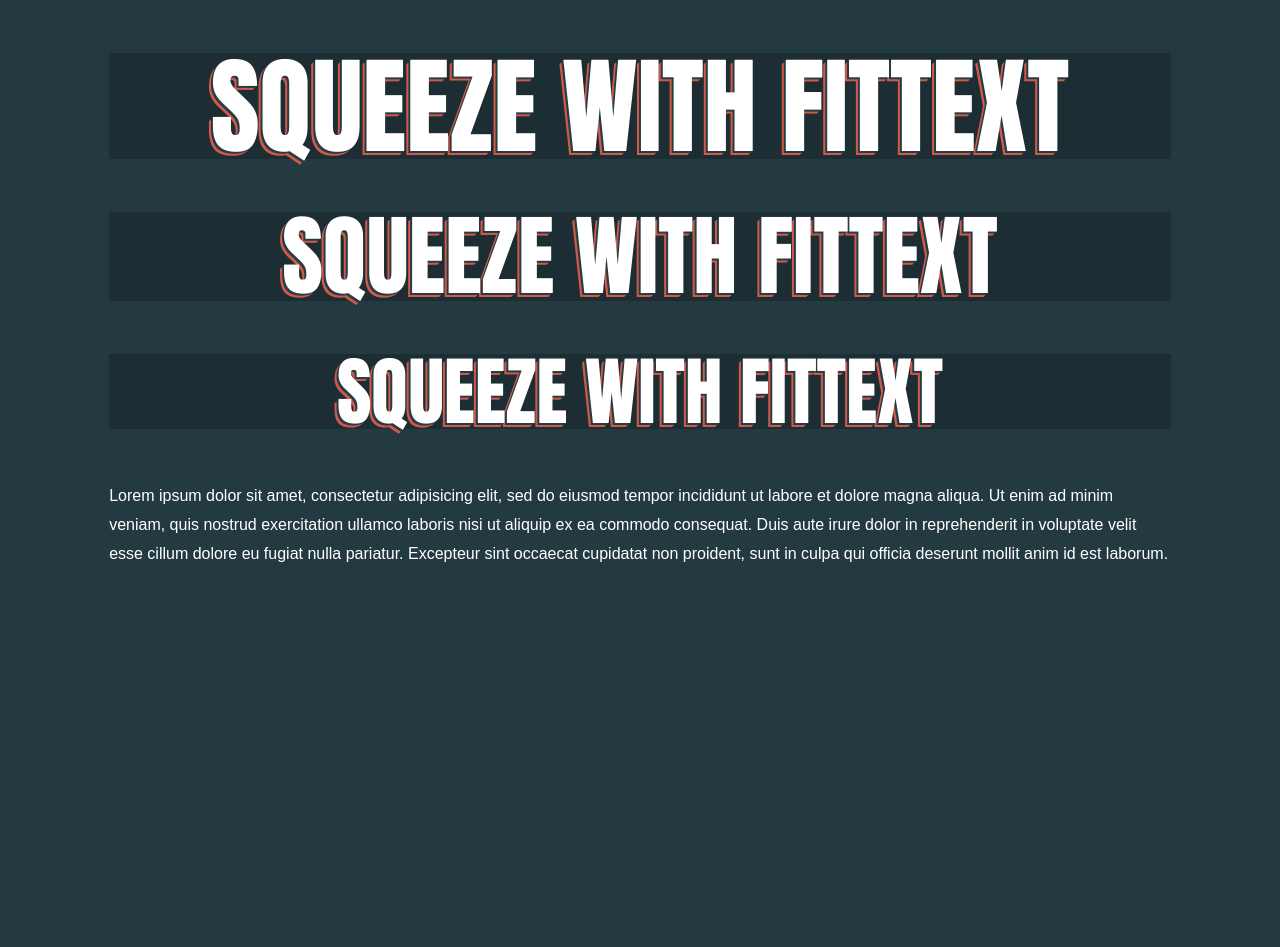
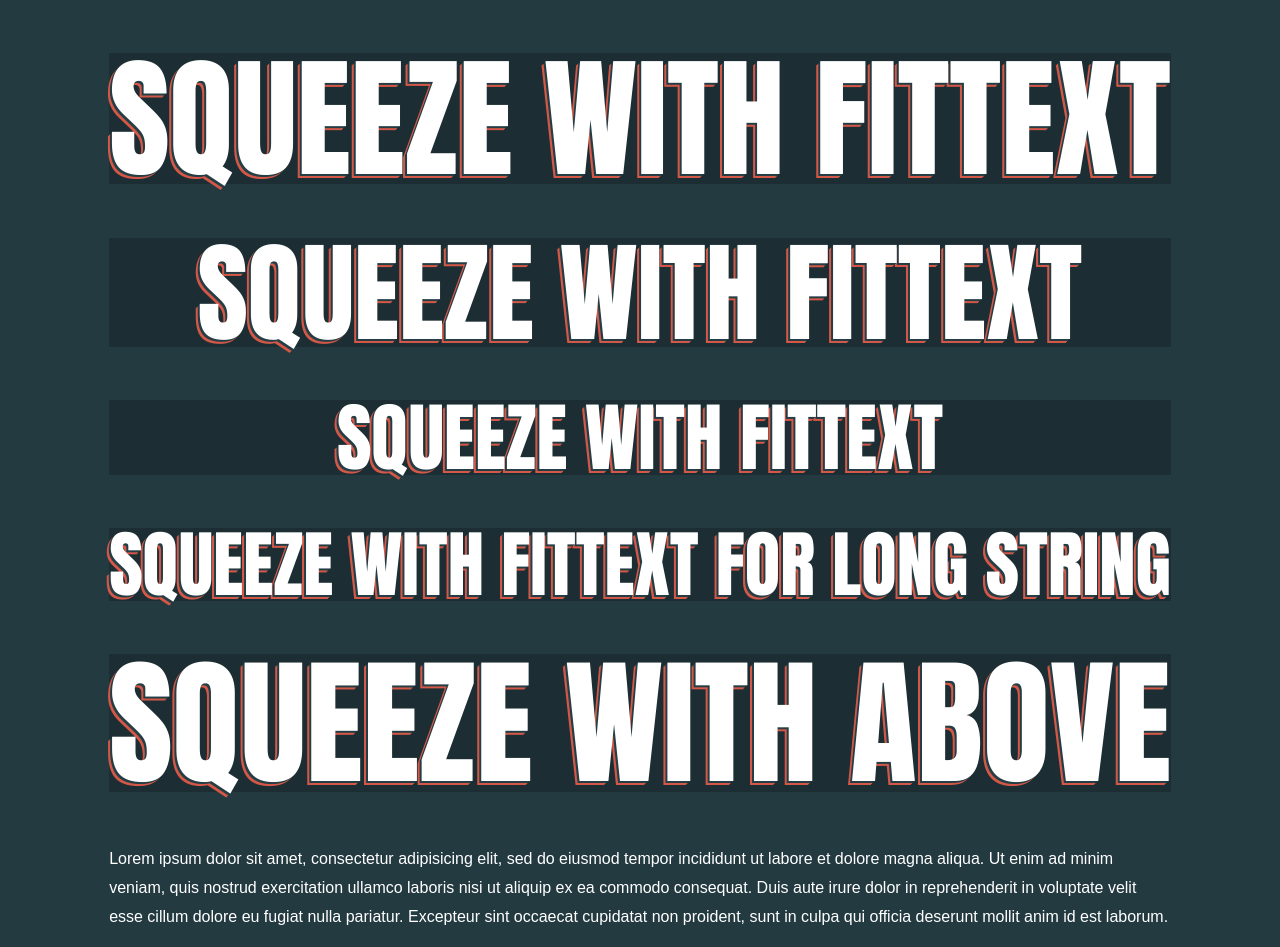
Before and after one commit to davatron5000/FitText.js, a plain HTML site: page example.html in a window 1280 px wide. Before the commit the page ends 800 px from the top, so only its background shows below. Drawn offline with nearby package versions, Linux system fonts and the light colour scheme.

Commit message:
allow flexible text length

```diff
--- a/example.html
+++ b/example.html
@@ -44,6 +44,8 @@
 		<h1 id="fittext1">Squeeze with FitText</h1>
 		<h1 id="fittext2">Squeeze with FitText</h1>
 		<h1 id="fittext3">Squeeze with FitText</h1>
+		<h1 id="fittext4">Squeeze with FitText For Long String</h1>
+		<h1 id="fittext5">Squeeze with above</h1>
 		</header>
 		<p>Lorem ipsum dolor sit amet, consectetur adipisicing elit, sed do eiusmod tempor incididunt ut labore et dolore magna aliqua. Ut enim ad minim veniam, quis nostrud exercitation ullamco laboris nisi ut aliquip ex ea commodo consequat. Duis aute irure dolor in reprehenderit in voluptate velit esse cillum dolore eu fugiat nulla pariatur. Excepteur sint occaecat cupidatat non proident, sunt in culpa qui officia deserunt mollit anim id est laborum.</p>
 	</div>
@@ -54,6 +56,8 @@
 		$("#fittext1").fitText();
 		$("#fittext2").fitText(1.2);
 		$("#fittext3").fitText(1.1, { minFontSize: '50px', maxFontSize: '75px' });
+		$("#fittext4").fitText();
+		$("#fittext5").fitText();
 	</script>
 
 </body>
--- a/jquery.fittext.js
+++ b/jquery.fittext.js
@@ -25,9 +25,13 @@
       // Store the object
       var $this = $(this);
 
-      // Resizer() resizes items based on the object width divided by the compressor * 10
+      $this.css("white-space", "nowrap");
+
+      var fontWidthRate = $this.css("float", "left").width() / parseFloat($this.css("float", "none").css("font-size"));
+
+      // Resizer() resizes items based on the object width divided by the compressor * fontWidthRate
       var resizer = function () {
-        $this.css('font-size', Math.max(Math.min($this.width() / (compressor*10), parseFloat(settings.maxFontSize)), parseFloat(settings.minFontSize)));
+        $this.css('font-size', Math.max(Math.min($this.width() / (compressor*fontWidthRate), parseFloat(settings.maxFontSize)), parseFloat(settings.minFontSize)));
       };
 
       // Call once to set.
```
